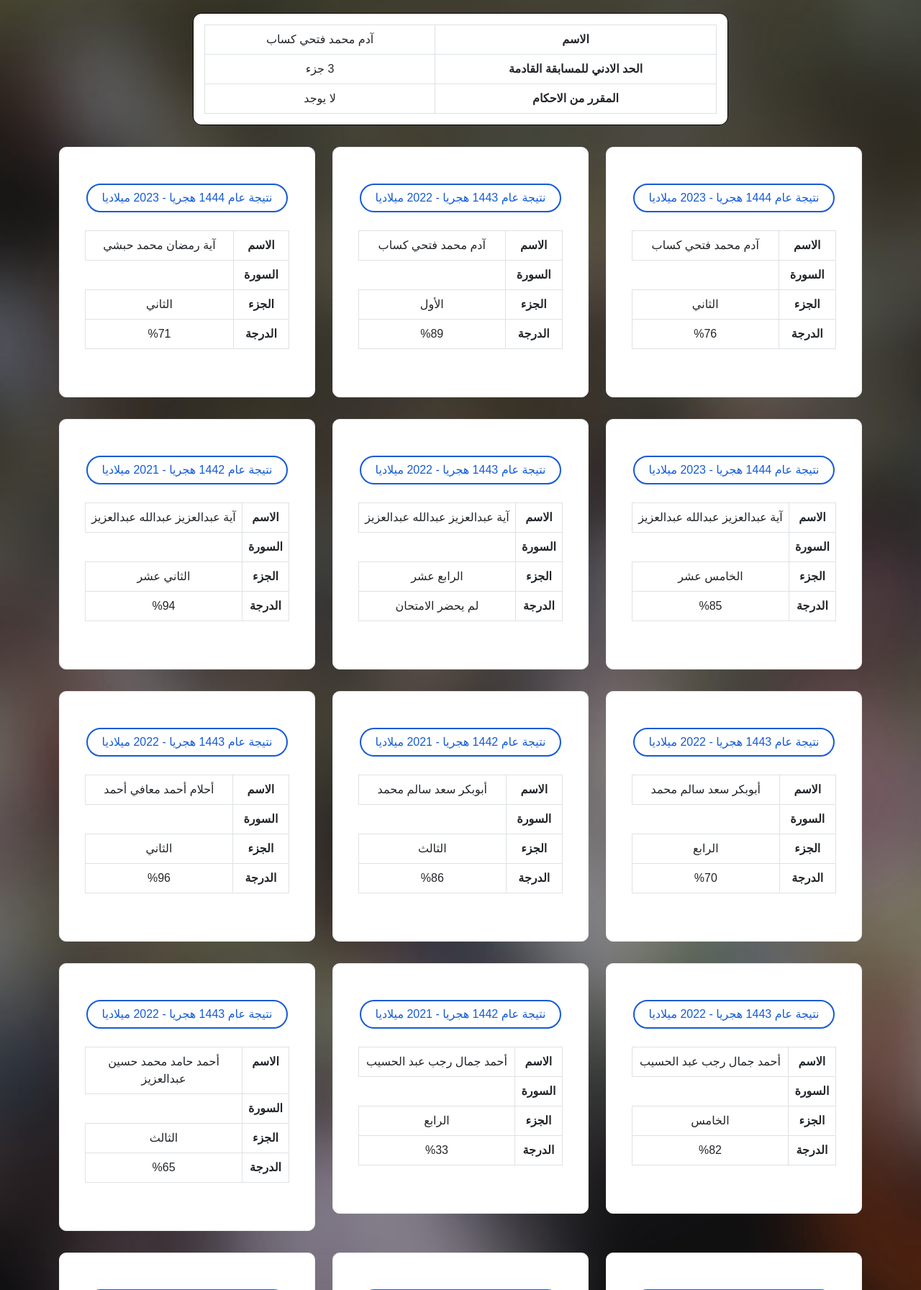
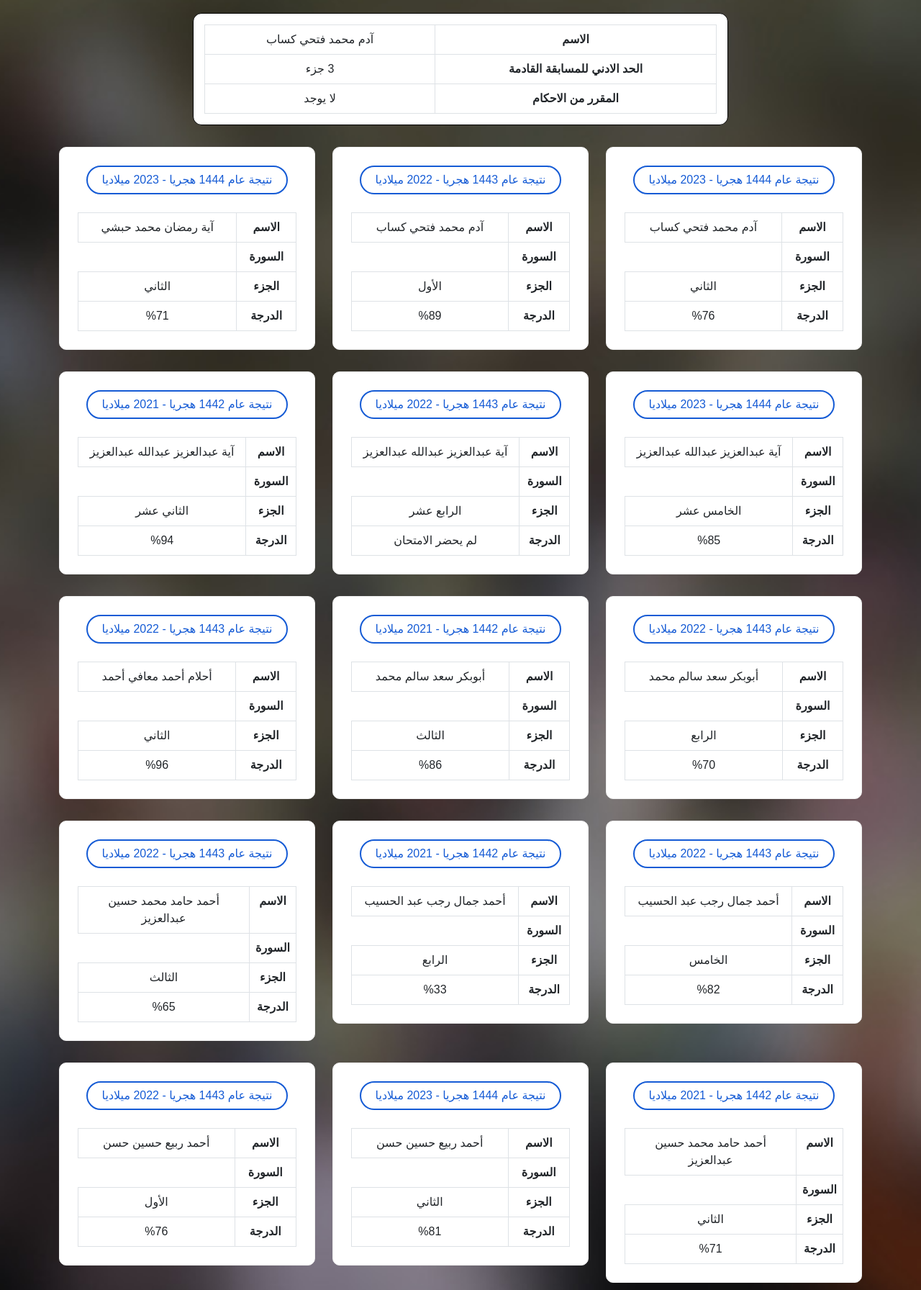
Before and after one commit to tariqhosny/Shabab-Elkhier, a Django app: template templates/result/result-form.html in a window 1280 px wide. Shown: the part 487-2279 px from the top of the page at 72% size. Run offline with Django 4.2, Linux system fonts and the light colour scheme; the template is opened without the code that fills it: values that come from a table or form of the project are taken from there, others are empty; data comes from the database, SQL or seed files in the repository; some libraries are stand-ins or nearby versions.

Commit message:
add padding to the results grades

```diff
--- a/templates/result/result-form.html
+++ b/templates/result/result-form.html
@@ -60,11 +60,11 @@
               <div class="row">
                 {% for grade in grades%}
                 <div class="col-lg-4 col-md-6 col-12">
-                  <div class="pricing-style-fourteen">
+                  <div class="pricing-style-fourteen" style="padding: 25px;">
                     <div class="table-head">
                       <h6 class="title">نتيجة عام {{grade.year.hijri_year}} هجريا - {{grade.year.year}} ميلاديا</h4>
                     </div>
-                    <table class="table table-bordered">
+                    <table class="table table-bordered" style="margin: 0px;">
                       <tbody>
                         <tr>
                           <th scope="row">الاسم</th>
```
